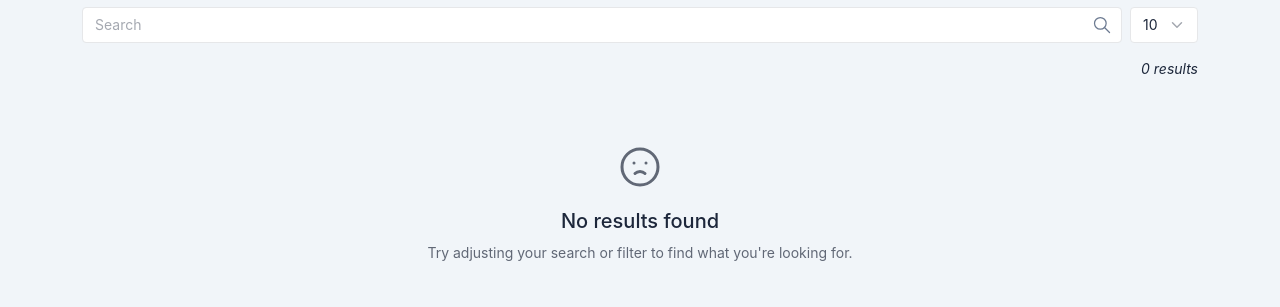
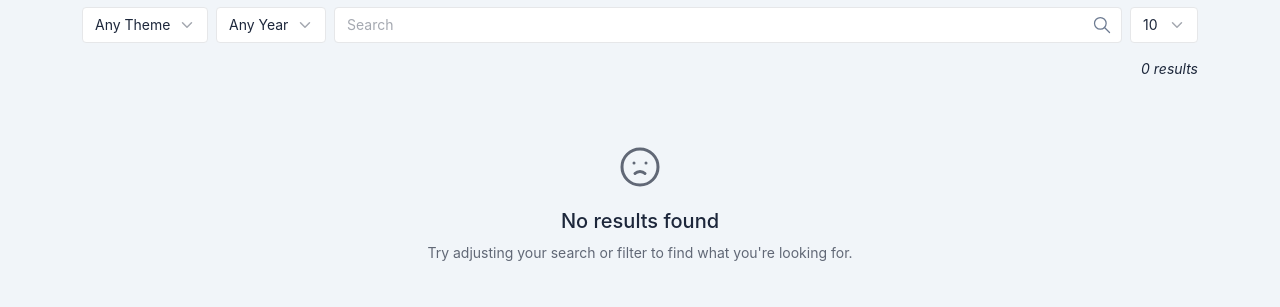
Before and after one commit to Lucino772/missabrick, a Flask app: page /explore in a window 1280 px wide. Shown: the part 49-356 px from the top of the page. Run offline with Flask 3, Linux system fonts and the light colour scheme; data that the repository does not hold is empty; some libraries are stand-ins or nearby versions.

Commit message:
feat: added filter for year and theme

```diff
--- a/app/catalog/services/sets.py
+++ b/app/catalog/services/sets.py
@@ -4,7 +4,7 @@ import typing as t
 import pandas as pd
 import sqlalchemy as sa
 
-from app.catalog.models import Inventory, Set
+from app.catalog.models import Inventory, Set, Theme
 from app.catalog.services._mixins import SqlServiceMixin
 
 
@@ -34,11 +34,17 @@ class AbstractSetsService(abc.ABC):
         paginate: bool = False,
         current_page: int = None,
         page_size: int = None,
+        theme: int = None,
+        year: str = None,
     ):
         raise NotImplementedError
 
     @abc.abstractmethod
     def imports(self, data: list):
+        raise NotImplementedError
+
+    @abc.abstractmethod
+    def get_years(self):
         raise NotImplementedError
 
 
@@ -235,12 +241,20 @@ class SqlSetsService(AbstractSetsService, SqlServiceMixin):
         paginate: bool = False,
         current_page: int = None,
         page_size: int = None,
+        theme: int = None,
+        year: int = None,
     ):
         select = (
             sa.select(Set)
             .filter(Set.set_num.contains(search))
             .order_by(Set.year)
         )
+
+        if theme is not None:
+            select = select.filter(Set.theme_id == theme)
+        if year is not None:
+            select = select.filter(Set.year == year)
+
         if paginate:
             return self.db.paginate(
                 select, page=current_page, per_page=page_size
@@ -263,3 +277,12 @@ class SqlSetsService(AbstractSetsService, SqlServiceMixin):
         )
         self.session.add_all(items)
         self.session.commit()
+
+    def get_years(self):
+        return (
+            self.session.execute(
+                sa.select(Set.year).distinct().order_by(Set.year)
+            )
+            .scalars()
+            .all()
+        )
--- a/app/catalog/views.py
+++ b/app/catalog/views.py
@@ -2,7 +2,7 @@ from flask import abort, redirect, render_template, request, session, url_for
 
 from app.catalog import blueprint
 from app.catalog.forms import UploadForm
-from app.catalog.services import report_srv, sets_srv
+from app.catalog.services import report_srv, sets_srv, themes_srv
 from app.catalog.utils import read_uploaded_set_excel_file, send_temp_file
 
 
@@ -19,12 +19,32 @@ def explore():
     page = int(request.args.get("page", 1))
     search = request.args.get("search", "")
     page_size = int(request.args.get("page_size", 20))
+    theme = request.args.get("theme", "any")
+    year = request.args.get("year", "any")
+
+    theme_val = int(theme) if theme is not None and theme != "any" else None
+    year_val = int(year) if year is not None and year != "any" else None
 
     pagination = sets_srv.search(
-        search, paginate=True, current_page=page, page_size=page_size
+        search,
+        paginate=True,
+        current_page=page,
+        page_size=page_size,
+        theme=theme_val,
+        year=year_val,
     )
+
+    themes = themes_srv.all()
+    years = sets_srv.get_years()
+
     return render_template(
-        "explore.html", search=search, pagination=pagination
+        "explore.html",
+        search=search,
+        theme=theme,
+        year=year,
+        pagination=pagination,
+        themes=themes,
+        years=years,
     )
 
 
--- a/app/templates/explore.html
+++ b/app/templates/explore.html
@@ -5,11 +5,26 @@
     <turbo-frame id="search-form">
         <form action="/explore" method="get" data-turbo-frame="search-result">
             <div class="row g-2">
+                <div class="col-auto">
+                    <select name="theme" class="form-select" onchange="this.form.requestSubmit()">
+                        <option {{ "selected" if theme == 'any' else "" }} value="any">Any Theme</option>
+                        {% for atheme in themes %}
+                        <option {{ "selected" if theme == atheme.id|string() else "" }} value="{{ atheme.id }}">{{ atheme.name }}</option>
+                        {% endfor %}
+                    </select>
+                </div>
+                <div class="col-auto">
+                    <select name="year" class="form-select" onchange="this.form.requestSubmit()">
+                        <option {{ "selected" if year == 'any' else "" }} value="any">Any Year</option>
+                        {% for ayear in years %}
+                        <option {{ "selected" if year == ayear|string() else "" }} value="{{ ayear }}">{{ ayear }}</option>
+                        {% endfor %}
+                    </select>
+                </div>
                 <div class="col">
                     <div class="input-icon">
                         <input name="search" type="text" placeholder="Search" class="form-control" oninput="debounce(() => this.form.requestSubmit(), 500)();">
                         <span class="input-icon-addon">
-                            <!-- Download SVG icon from http://tabler-icons.io/i/search -->
                             <svg xmlns="http://www.w3.org/2000/svg" class="icon" width="24" height="24" viewBox="0 0 24 24"
                                 stroke-width="2" stroke="currentColor" fill="none" stroke-linecap="round"
                                 stroke-linejoin="round">
@@ -78,7 +93,7 @@
                             <ul class="pagination justify-content-center">
                                 <li class="page-item">
                                     <a class="page-link {% if pagination.has_prev == False %}disabled{% endif %}"
-                                        href="{{ url_for('catalog.explore', search=search, page=pagination.prev_num, page_size=pagination.per_page) }}"
+                                        href="{{ url_for('catalog.explore', search=search, theme=theme, year=year, page=pagination.prev_num, page_size=pagination.per_page) }}"
                                         aria-label="Previous">
                                         <span aria-hidden="true">&laquo;</span>
                                     </a>
@@ -86,9 +101,9 @@
                                 {% for page in pagination.iter_pages(left_edge=2, left_current=1, right_edge=2, right_current=1) %}
                                     {% if page %}
                                         {% if page != pagination.page %}
-                                            <li class="page-item"><a class="page-link" href="{{ url_for('catalog.explore', search=search, page=page, page_size=pagination.per_page) }}">{{page}}</a></li>
+                                            <li class="page-item"><a class="page-link" href="{{ url_for('catalog.explore', search=search, theme=theme, year=year, page=page, page_size=pagination.per_page) }}">{{page}}</a></li>
                                         {% else %}
-                                            <li class="page-item active"><a class="page-link" href="{{ url_for('catalog.explore', search=search, page=page, page_size=pagination.per_page) }}">{{page}}</a></li>
+                                            <li class="page-item active"><a class="page-link" href="{{ url_for('catalog.explore', search=search, theme=theme, year=year, page=page, page_size=pagination.per_page) }}">{{page}}</a></li>
                                         {% endif %}
                                     {% else %}
                                         <span class=ellipsis>…</span>
@@ -96,7 +111,7 @@
                                 {% endfor %}
                                 <li class="page-item">
                                     <a class="page-link {% if pagination.has_next == False %}disabled{% endif %}"
-                                        href="{{ url_for('catalog.explore', search=search, page=pagination.next_num, page_size=pagination.per_page) }}"
+                                        href="{{ url_for('catalog.explore', search=search, theme=theme, year=year, page=pagination.next_num, page_size=pagination.per_page) }}"
                                         aria-label="Next">
                                         <span aria-hidden="true">&raquo;</span>
                                     </a>
```
